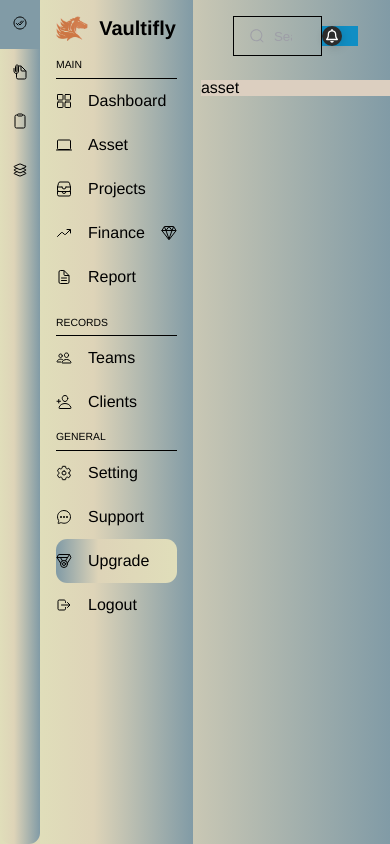
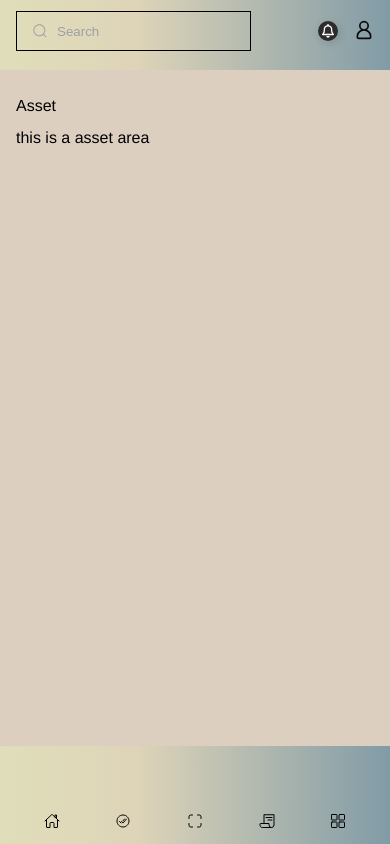
Before and after one commit to souravdas007123/Vaultifly--Django, a Django app: page /asset/ in a window 390 px wide. Run offline with Django 5.2, Linux system fonts and the light colour scheme.

Commit message:
design issue fixing

```diff
--- a/base/static/base/css/base.css
+++ b/base/static/base/css/base.css
@@ -95,14 +95,21 @@ section{
     flex-direction: column;
     gap: 0.5rem;
 }
-/* nav
+nav
     {
-    background-color: #a7661c;
-} */
+    /* background-color: #a7661c; */
+    padding: 0.7rem 1rem;
+}
 main{
+    display: flex;
+    flex-direction: column;
+    height: 80vh;
     background-color: #DCCFC0;
+    padding: 0.7rem 1rem;
 }
-
+.main_heading{
+    padding: var(--small-spacing) 0;
+}
 
 /* heading */
 
@@ -128,7 +135,7 @@ h6{
 /* paragraph  */
 
 p{
-    font-size: var(--fontFamily-paragraph);
+    font-size: var(--fontSize-paragraph);
 }
 
 /* anchor  */
@@ -141,11 +148,9 @@ a{
 /* sidebar  */
 
 .sidebar_container{
-    /* min-width: 18%; */
     min-height: 100dvh;
     display: flex;
-    justify-content: left;
-    /* align-items: center; */
+    /* justify-content: center; */
     border-radius: var(--borderRadius);
     background: #e0deba;
     background: linear-gradient(90deg, rgba(224, 222, 186, 1) 0%, rgba(222, 212, 184, 1) 35%, rgba(129, 155, 166, 1) 100%);
@@ -153,10 +158,10 @@ a{
 .sidebar_toggle{
     display: flex;
     flex-direction: column;
-    /* justify-content: center; */
-    align-items: start;
+    align-items: center;
+    justify-content: start;
     background: linear-gradient(90deg, rgba(224, 222, 186, 1) 0%, rgba(222, 212, 184, 1) 35%, rgba(129, 155, 166, 1) 100%);
-    /* padding: 0px 12px; */
+    padding: 0px 0.3rem;
     border-radius: var(--borderRadius);
 }
 .sidebar_toggle_icon{
@@ -174,14 +182,14 @@ a{
     flex-direction: column;
     justify-content: left;
     /* align-items: center; */
-    padding: var(--small-spacing);
+    padding: var(--small-spacing) 0;
 }
 .logo_container{
     display: flex;
     justify-content:left;
     align-items: center;
     /* background-color: aqua; */
-    /* padding: 0; */
+    padding: 0 var(--small-spacing);
     gap: 0.7rem;
 }
 .logo_area{
@@ -228,7 +236,7 @@ a{
     justify-content:left;
     align-items: center;
     gap: 1rem;
-    padding: 12px 0;
+    padding: 12px var(--medium-spacing);
     margin: 2px 0;
     /* background-color: bisque; */
     border-radius: var(--borderRadius);
@@ -268,7 +276,7 @@ a{
     align-items: start;
     border-bottom: 0.1rem solid black;
     /* background-color: aqua; */
-     padding: 0.3rem 0;
+     padding: 0.3rem var(--small-spacing);
 }
 .subheading p{
      font-size: var(--fontSize-extrasmall);
@@ -281,7 +289,7 @@ a{
     display: flex;
     justify-content: space-between;
     align-items: center;
-    padding: 1rem 2rem;
+
 }
 
 /* searchbar  */
@@ -333,7 +341,7 @@ a{
     justify-content: center;
     align-items: center;
     gap: 1rem;
-    background-color: #108ec4;
+    /* background-color: #108ec4; */
 }
 /* notification  */
 
@@ -399,3 +407,50 @@ a{
 .button:active {
   transform: scale(0.8);
 }
+
+/* user  */
+
+.user svg{
+    width: 20px;
+    height: 20px;
+    fill: #0a0a0a;
+}
+
+/* media mobile  */
+
+@media(max-width:667px){
+
+    body{
+        width: 100vw;
+        position: relative;
+        grid-template-columns: 1fr;
+    }
+    aside{
+        grid-row: 2;
+        position: fixed;
+        bottom: 0;
+        left: 0;
+        min-width: 100% !important;
+        /* height: 40px !important; */
+    }
+    .sidebar_container{
+        flex-direction: column;
+        /* min-width: 100% !important; */
+        min-height: 40px !important;
+    }
+    .sidebar{
+        display: none;
+    }
+    .sidebar_toggle{
+        flex-direction: row;
+        justify-content: space-evenly;
+        border-radius: 0;
+        padding: 0;
+    }
+    .mobile_hide{
+        display: none;
+    }
+    .desktop_hide{
+        display:contents;
+    }
+}
--- a/base/templates/base/base.html
+++ b/base/templates/base/base.html
@@ -14,7 +14,12 @@
     <section>
         <nav>{% include "page_html/navbar.html" %}</nav>
         <main>
-            {% block manin %}{% endblock manin %}
+            <div class="main_heading">
+                {% block heading %}hi{% endblock heading %}
+            </div>
+            <div class="main_content">
+                {% block main %}{% endblock main %}
+            </div>
         </main>
     </section>
      <script
--- a/page_html/templates/page_html/asset.html
+++ b/page_html/templates/page_html/asset.html
@@ -1,5 +1,7 @@
 {% extends "base/base.html" %}
 
-{% block manin %}
-asset
-{% endblock manin %}
+{% block heading %}Asset{% endblock heading %}
+
+{% block main %}
+this is a asset area
+{% endblock main %}
--- a/page_html/templates/page_html/navbar.html
+++ b/page_html/templates/page_html/navbar.html
@@ -19,7 +19,17 @@
                 </button>
             </div>
             <div class="user">
-
+                <svg
+      aria-hidden="true"
+      xmlns="http://www.w3.org/2000/svg"
+      viewBox="0 0 24 24"
+    >
+      <g data-name="Layer 2" id="Layer_2">
+        <path
+          d="m15.626 11.769a6 6 0 1 0 -7.252 0 9.008 9.008 0 0 0 -5.374 8.231 3 3 0 0 0 3 3h12a3 3 0 0 0 3-3 9.008 9.008 0 0 0 -5.374-8.231zm-7.626-4.769a4 4 0 1 1 4 4 4 4 0 0 1 -4-4zm10 14h-12a1 1 0 0 1 -1-1 7 7 0 0 1 14 0 1 1 0 0 1 -1 1z"
+        ></path>
+      </g>
+    </svg>
             </div>
         </div>
     </div>
--- a/page_html/templates/page_html/sidebar.html
+++ b/page_html/templates/page_html/sidebar.html
@@ -4,26 +4,46 @@
       <!-- sidebar toggle area -->
 
       <div class="sidebar_toggle">
-        <a href="">
+        <a href="{% url 'home' %}" class="desktop_hide">
+          <ion-icon name="home-outline" class="sidebar_toggle_icon">
+          </ion-icon>
+        </a>
+        <a href="" class="desktop_hide">
           <ion-icon
             name="checkmark-done-circle-outline"
             class="sidebar_toggle_icon"
           ></ion-icon>
         </a>
-        <a href="">
+        <a href="" class="desktop_hide">
+          <ion-icon name="scan-outline" class="sidebar_toggle_icon">
+          </ion-icon>
+        </a>
+        <a href="" class="desktop_hide">
+          <ion-icon name="receipt-outline" class="sidebar_toggle_icon"></ion-icon>
+        </a>
+        <a href="" class="desktop_hide">
+          <ion-icon name="grid-outline" class="sidebar_toggle_icon">
+          </ion-icon>
+        </a>
+        <a href="" class="mobile_hide">
+          <ion-icon name="checkbox-outline" class="sidebar_toggle_icon ">
+          </ion-icon>
+        </a>
+        <a href="" class="mobile_hide">
           <ion-icon
             name="document-attach-outline"
-            class="sidebar_toggle_icon"
+            class="sidebar_toggle_icon "
           ></ion-icon>
         </a>
-        <a href="">
+        <a href="" class="mobile_hide">
           <ion-icon
             name="clipboard-outline"
             class="sidebar_toggle_icon"
           ></ion-icon>
         </a>
-        <a href="">
-          <ion-icon name="layers-outline" class="sidebar_toggle_icon"></ion-icon>
+        <a href="" class="mobile_hide">
+          <ion-icon name="layers-outline" class="sidebar_toggle_icon">
+          </ion-icon>
         </a>
       </div>
 
@@ -32,15 +52,16 @@
       <div class="sidebar">
 
         <!-- logo area -->
-
+        <a href="{% url 'home' %}">
         <div class="logo_container">
           <div class="logo_area">
             <img src="{% static 'base/images/Socialfly.png' %}" alt="" class="logo" />
           </div>
           <div class="company_name">
-            <h5>Vaultifly</h5>
+           <h5>Vaultifly</h5>
           </div>
         </div>
+        </a>
 
         <!-- sidebar main area -->
 
```
Also changed, not shown: other parts of base/static/base/css/base.css (+13 -10 lines), page_html/templates/page_html/home.html (+5 -3 lines), page_html/templates/page_html/project.html (+5 -3 lines).
